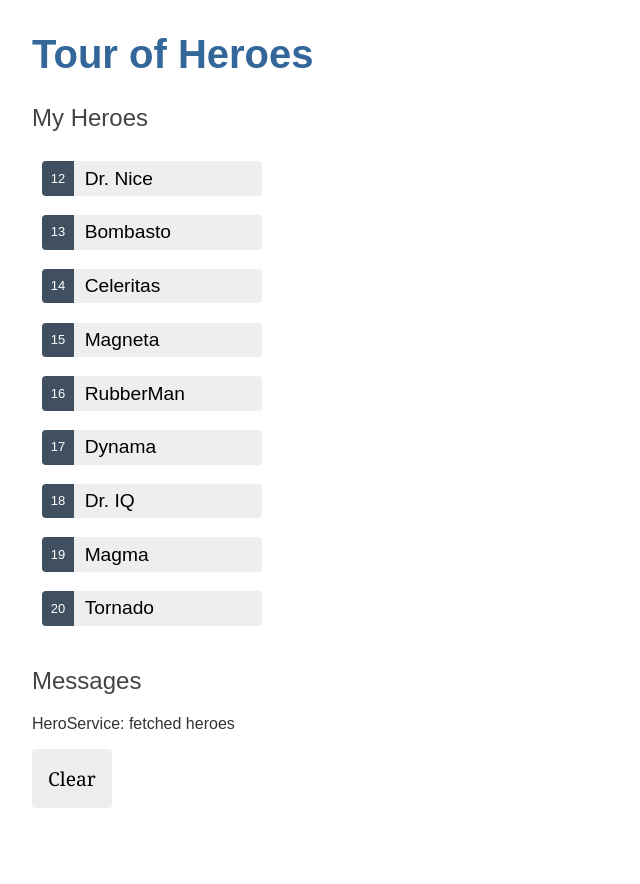
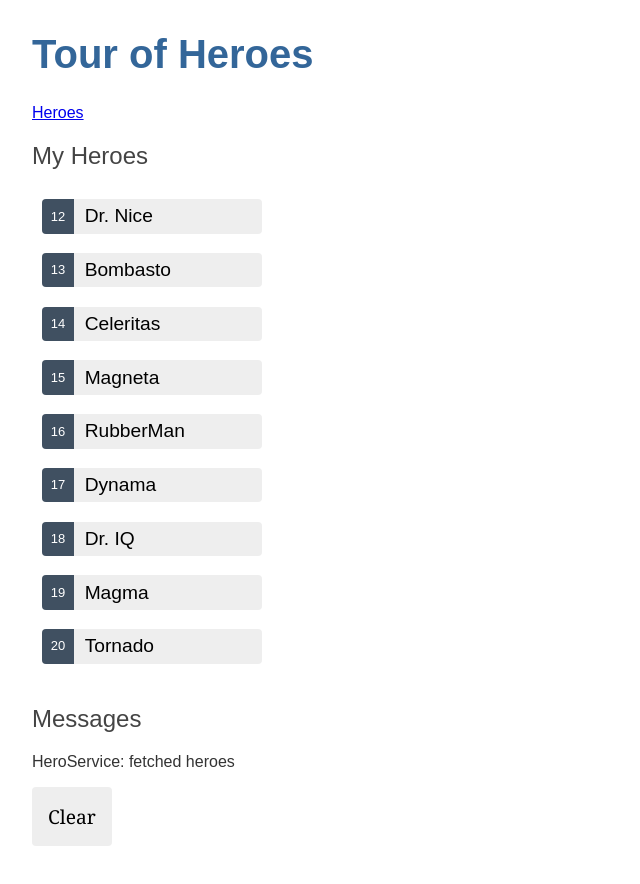
Before and after one commit to Bravo1B9/angular-tour-of-heores, an Angular app in the folder tour-of-heroes/: page /heroes in a window 1280 px wide. Before the commit this address led to /. Shown: the top 884 px of the page, without its empty margins (0-640 px from the left). Before the commit the page ends 856 px from the top, so only its background shows below. Built offline with nearby package versions, Linux system fonts and the light colour scheme.

Commit message:
Initial dashboard and routing

```diff
--- a/tour-of-heroes/src/app/app-routing.module.ts
+++ b/tour-of-heroes/src/app/app-routing.module.ts
@@ -1,7 +1,10 @@
 import { NgModule } from '@angular/core';
 import { RouterModule, Routes } from '@angular/router';
+import { HeroesComponent } from './heroes/heroes.component';
 
-const routes: Routes = [];
+const routes: Routes = [
+  { path: 'heroes', component: HeroesComponent }
+];
 
 @NgModule({
   imports: [RouterModule.forRoot(routes)],
--- a/tour-of-heroes/src/app/app.component.html
+++ b/tour-of-heroes/src/app/app.component.html
@@ -1,3 +1,6 @@
 <h1>{{ title }}</h1>
-<app-heroes></app-heroes>
+<nav>
+  <a routerLink="/heroes">Heroes</a>
+</nav>
+<router-outlet></router-outlet>
 <app-messages></app-messages>
--- a/tour-of-heroes/src/app/app.module.ts
+++ b/tour-of-heroes/src/app/app.module.ts
@@ -7,13 +7,15 @@ import { AppComponent } from './app.component';
 import { HeroesComponent } from './heroes/heroes.component';
 import { HeroDetailComponent } from './hero-detail/hero-detail.component';
 import { MessagesComponent } from './messages/messages.component';
+import { DashboardComponent } from './dashboard/dashboard.component';
 
 @NgModule({
   declarations: [
     AppComponent,
     HeroesComponent,
     HeroDetailComponent,
-    MessagesComponent
+    MessagesComponent,
+    DashboardComponent
   ],
   imports: [
     AppRoutingModule,
--- /dev/null
+++ b/tour-of-heroes/src/app/dashboard/dashboard.component.html
@@ -0,0 +1 @@
+<p>dashboard works!</p>
```
Also changed, not shown: tour-of-heroes/src/app/dashboard/dashboard.component.ts (added, +10 -0 lines), tour-of-heroes/src/app/dashboard/dashboard.component.css (added), 1 other file (tests, documents, lock files or other folders).
